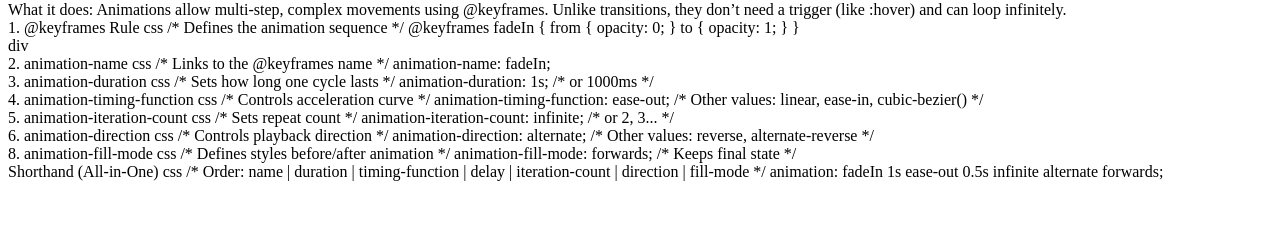
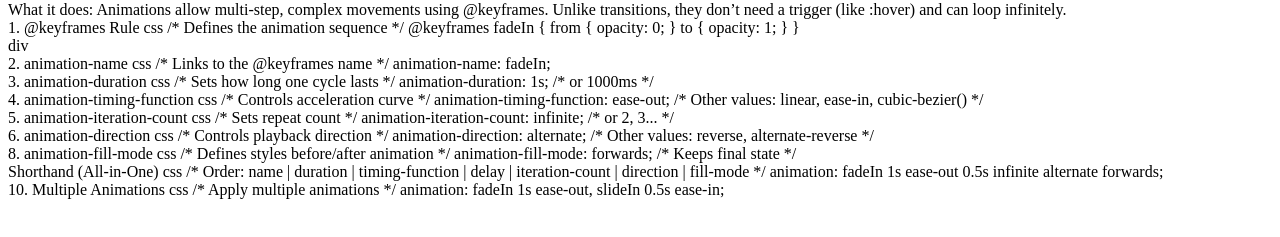
Before and after one commit to DagimDev/TutorialsHub, a plain HTML site: page cssNotes/css-animations.html in a window 1280 px wide. Shown: the part 79-316 px from the top of the page. Drawn offline with Linux system fonts and the light colour scheme.

Commit message:
Combine fadeIn and slideIn animations

```diff
--- a/cssNotes/css-animations.html
+++ b/cssNotes/css-animations.html
@@ -61,5 +61,9 @@
       delay | iteration-count | direction | fill-mode */ animation: fadeIn 1s
       ease-out 0.5s infinite alternate forwards;
     </div>
+    <div>
+      10. Multiple Animations css /* Apply multiple animations */ animation:
+      fadeIn 1s ease-out, slideIn 0.5s ease-in;
+    </div>
   </body>
 </html>
```
